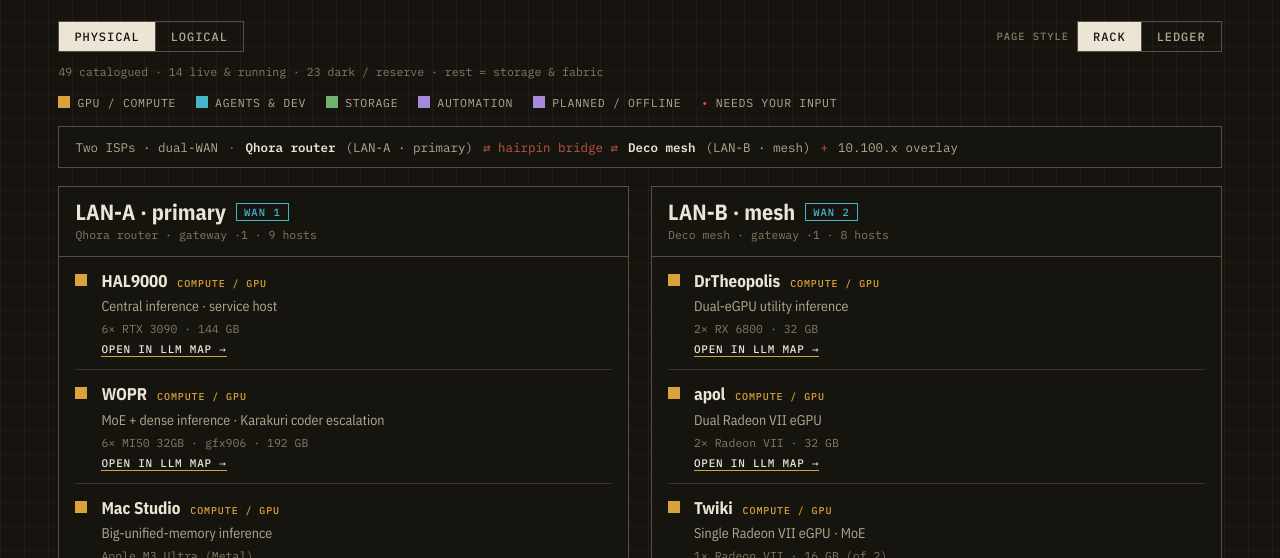
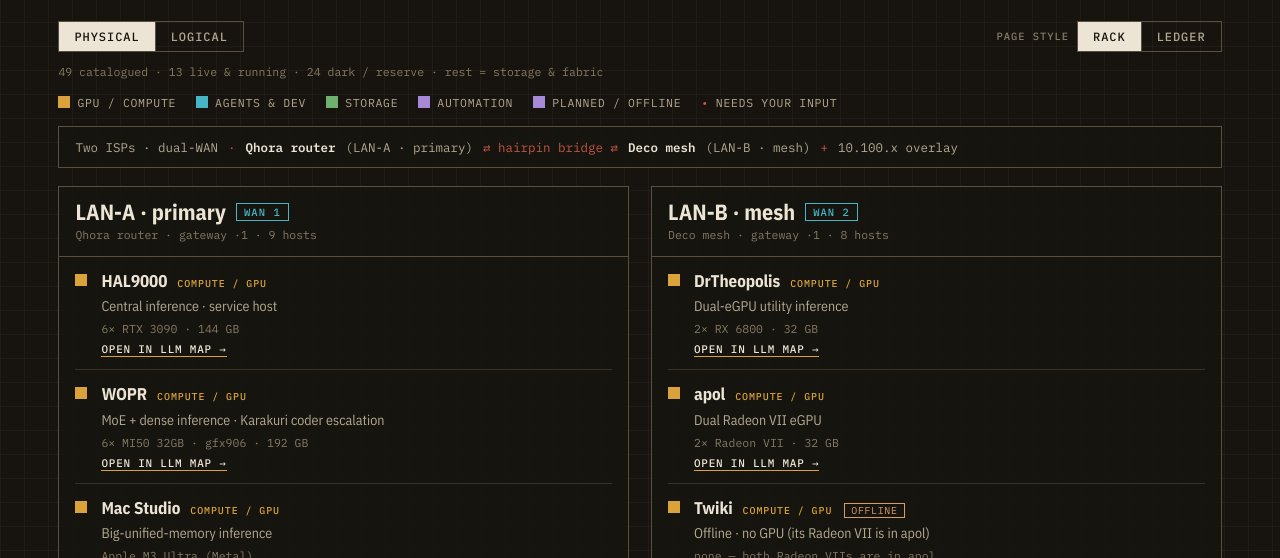
Before and after one commit to philmcneely/draconis-fleet-map, a plain HTML site: page network.html in a window 1280 px wide. Shown: the part 242-800 px from the top of the page. Drawn offline with nearby package versions, Linux system fonts and the light colour scheme.

Commit message:
network: Twiki offline, no GPU; both Radeon VIIs are in apol

```diff
--- a/network.html
+++ b/network.html
@@ -240,9 +240,9 @@ const N = [
  {id:'apol',name:'apol',cat:'compute',lan:'B',ip:'…222',role:'Dual Radeon VII eGPU',
   specs:{Host:'T2 Mac · Linux',RAM:'16 GiB',GPU:'2× Radeon VII · 32 GB',OS:'Ubuntu 24.04 (T2)'},link:'index.html',
   desc:'A Thunderbolt eGPU box — each Radeon VII runs one dedicated model for a specific crew agent, kept resident for a stable local endpoint.'},
- {id:'twiki',name:'Twiki',cat:'compute',lan:'B',ip:'…7',role:'Single Radeon VII eGPU · MoE',
-  specs:{Host:'Mac mini 2018',GPU:'1× Radeon VII · 16 GB (of 2)',OS:'macOS 15.7'},link:'index.html',
-  desc:'Secondary eGPU inference node — a Mac mini with a Radeon VII over Thunderbolt, MoE-tuned; DrTheopolis’s “consort.”'},
+ {id:'twiki',name:'Twiki',cat:'compute',lan:'B',ip:'…7',status:'offline',role:'Offline · no GPU (its Radeon VII is in apol)',
+  specs:{Host:'Mac mini 2018',GPU:'none — both Radeon VIIs are in apol',OS:'macOS 15.7',Status:'offline'},
+  desc:'Was a single-Radeon VII eGPU node. It is offline now; both Radeon VII cards run in apol.'},
  // --- LAN-B agents ---
  {id:'kirk',name:'kirk · TheMacPro',cat:'agent',lan:'B',ip:'…77',role:'Primary dev · orchestration · backup hub',
   specs:{Host:'Mac Pro 2019 · Xeon',RAM:'768 GiB',Disk:'16× 14TB = 224 TB (SOP 112 TB irreplaceable)',OS:'macOS 15.6'},
```
